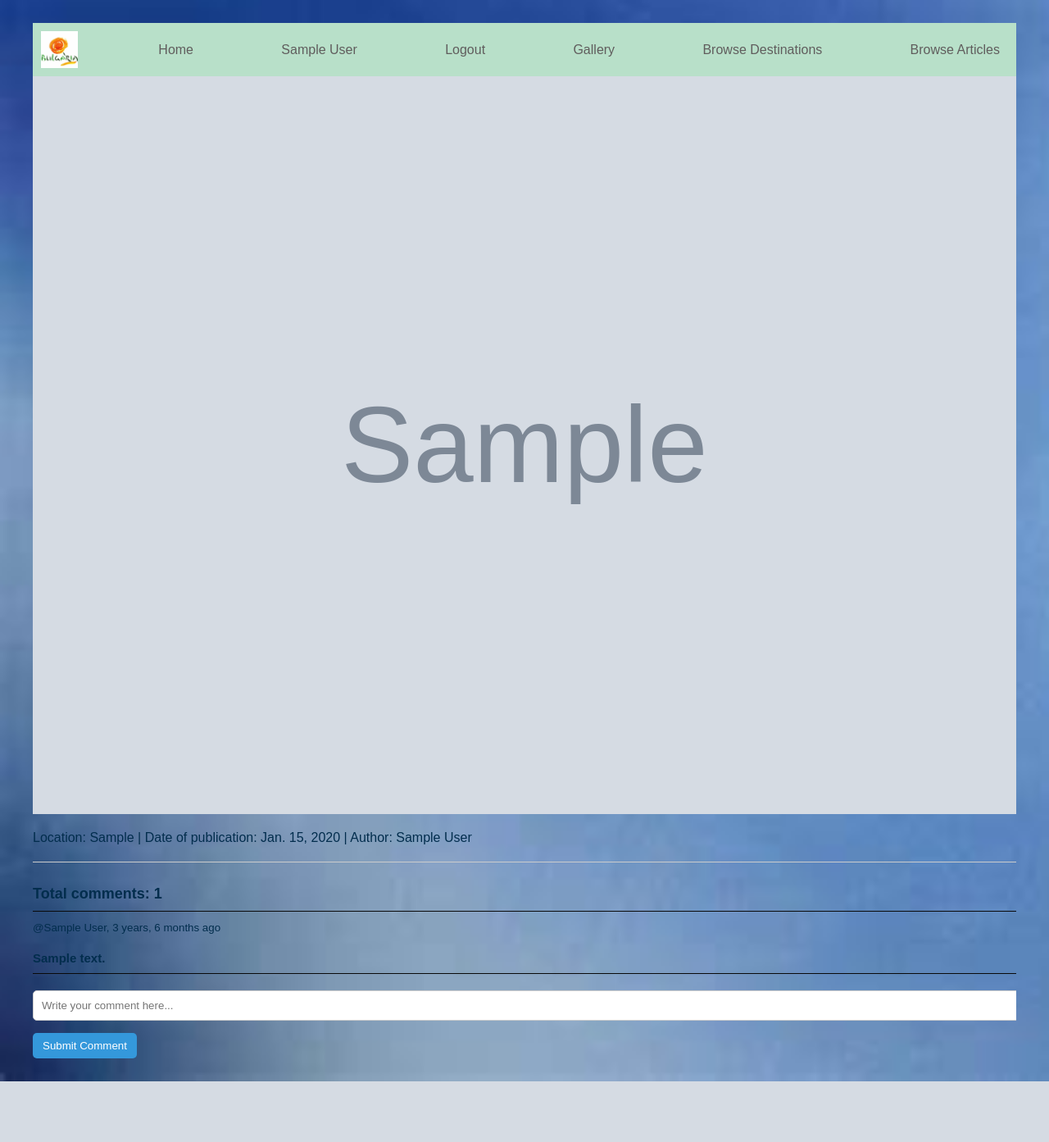
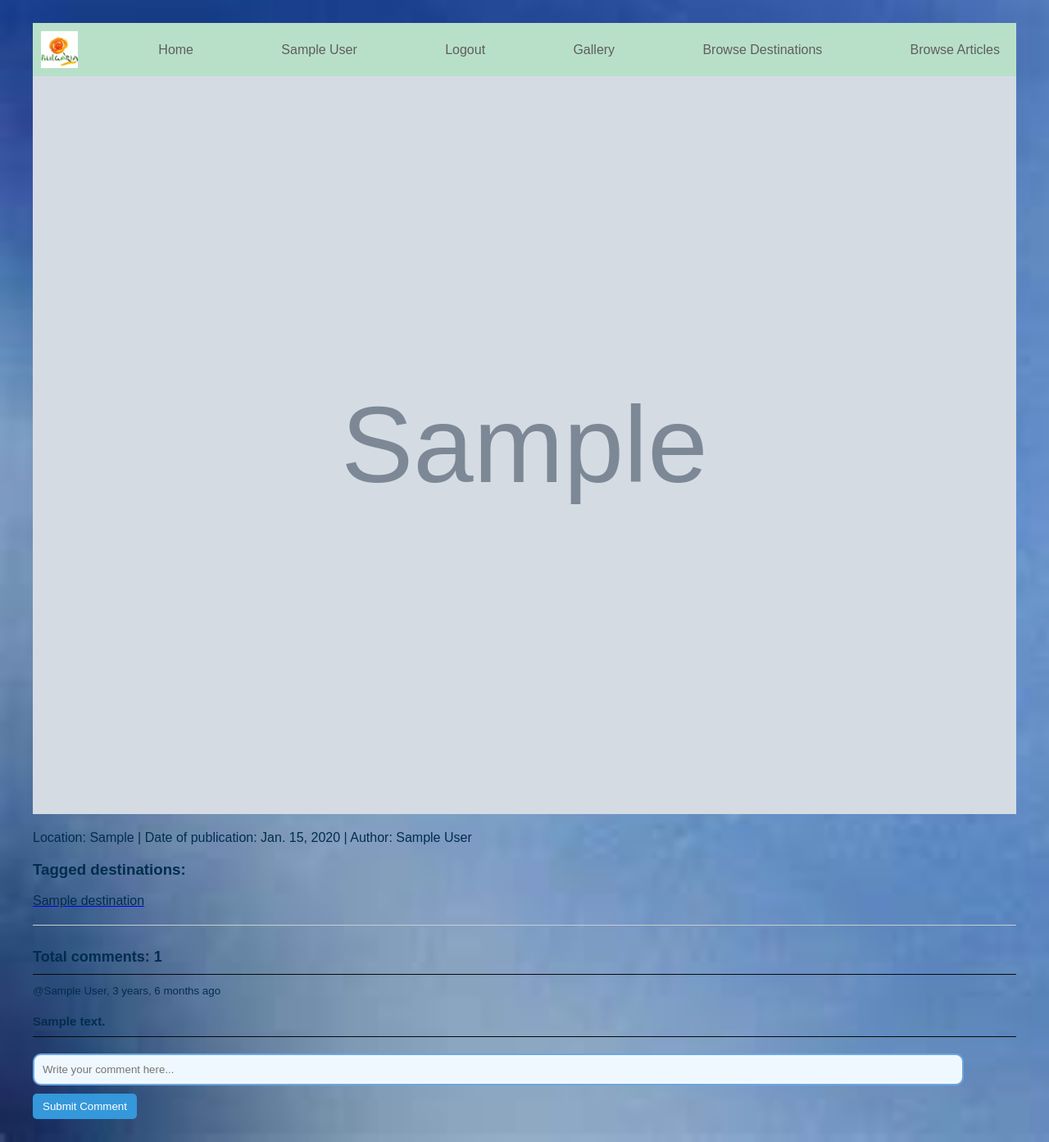
Before and after one commit to Funcrow1349/bg_tourism_guide, a Django app: page /photos/photo/1 in a window 1280 px wide. Shown: the whole page at 82% size. Before the commit the page ends 1319 px from the top, so only its background shows below. Run offline with Django 4.2, Linux system fonts and the light colour scheme; a user stored in the database is signed in; tables that the repository leaves empty hold one stand-in row (values such as "Sample post"); grey boxes marked "Sample" are stand-in pictures.

Commit message:
Initial commit

```diff
--- a/static/styles/styles.css
+++ b/static/styles/styles.css
@@ -200,11 +200,12 @@ form input[type="text"],
 form input[type="password"],
 form select,
 form textarea {
-    width: 100%;
+    width: 95%;
     padding: 10px;
-    margin-bottom: 15px;
-    border: 1px solid #ccc;
-    border-radius: 5px;
+    margin-bottom: 10px;
+    border: 2px solid #69a7e1;
+    border-radius: 10px;
+    background: aliceblue;
 }
 
 form .btn.submit {
@@ -459,6 +461,11 @@ form#edit-destination-page {
     color: #022d4d
 }
 
+.photo_detail_image-container h3 {
+    text-decoration: whitesmoke;
+    color: #022d4d
+}
+
 
 
 .comment-wrapper {
@@ -496,6 +503,7 @@ form#edit-destination-page {
 /* Style for Comment Form */
 .photo_detail_page_add_comment-container form {
     margin-top: 20px;
+    max-width: 1170px;
 }
 
 .photo_detail_page_add_comment-container form input[type="submit"] {
--- a/templates/photos/photo_page.html
+++ b/templates/photos/photo_page.html
@@ -4,7 +4,14 @@
         <img src="{{ photo.photo }}" alt="">
         <p>Location: {{ photo.location }} | Date of publication: {{ photo.date_of_publication }} |
             Author: {{ photo.uploaded_by }}</p>
-
+        {% if tags %}
+            <h3>Tagged destinations: </h3>
+            {% for destination in tags %}
+                <a href="{% url 'destination details' destination.slug %}">
+                <p>{{ destination.name }}</p>
+                </a>
+            {% endfor %}
+        {% endif %}
         <div class="comment-wrapper">
             <h3>Total comments: {{ comments.count }}</h3>
             <hr>
```
Also changed, not shown: other parts of static/styles/styles.css (+60 -3 lines).
